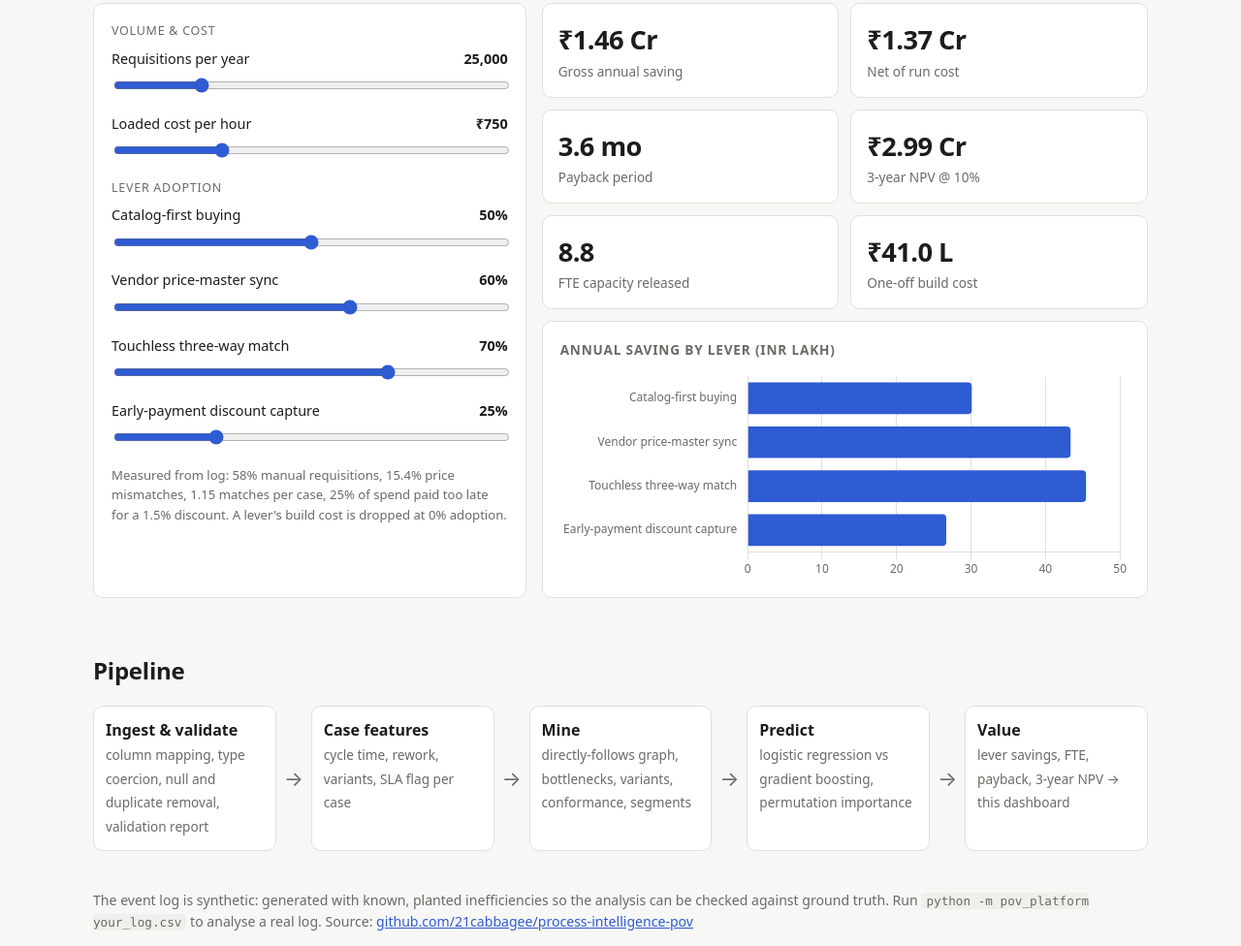
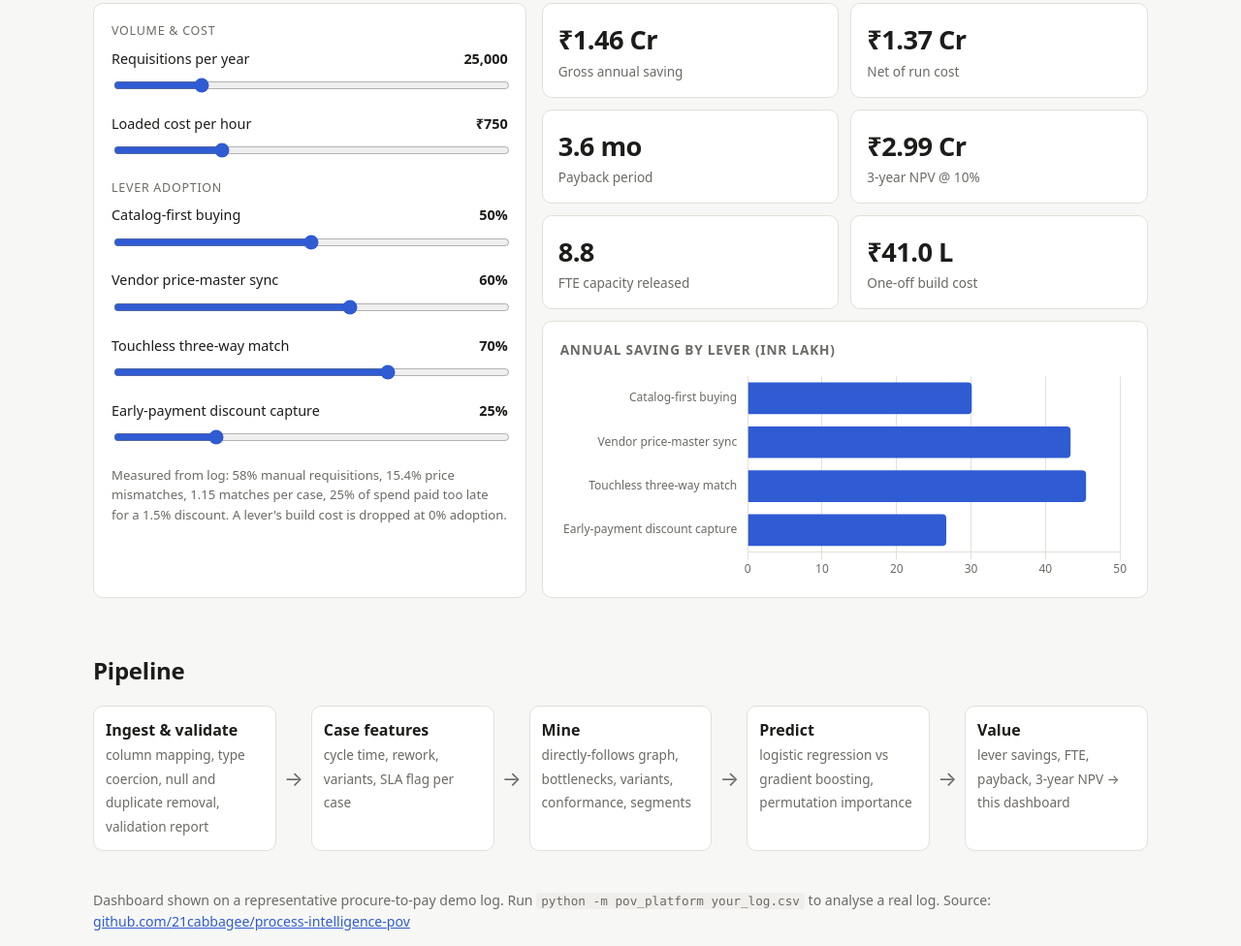
Before and after one commit to 21cabbagee/process-intelligence-pov, a plain HTML site: page docs/index.html in a window 1280 px wide. Shown: the part 4018-4994 px from the top of the page at 97% size. Drawn offline with nearby package versions, Linux system fonts and the light colour scheme.

```diff
--- a/docs/index.html
+++ b/docs/index.html
@@ -102,7 +102,7 @@
   </main>
 
   <footer class="wrap">
-    <p>The event log is synthetic: generated with known, planted inefficiencies so the analysis can be checked against ground truth. Run <code>python -m pov_platform your_log.csv</code> to analyse a real log. Source: <a href="https://github.com/21cabbagee/process-intelligence-pov">github.com/21cabbagee/process-intelligence-pov</a></p>
+    <p>Dashboard shown on a representative procure-to-pay demo log. Run <code>python -m pov_platform your_log.csv</code> to analyse a real log. Source: <a href="https://github.com/21cabbagee/process-intelligence-pov">github.com/21cabbagee/process-intelligence-pov</a></p>
   </footer>
 
   <script src="https://cdnjs.cloudflare.com/ajax/libs/Chart.js/4.4.1/chart.umd.min.js"></script>
```
